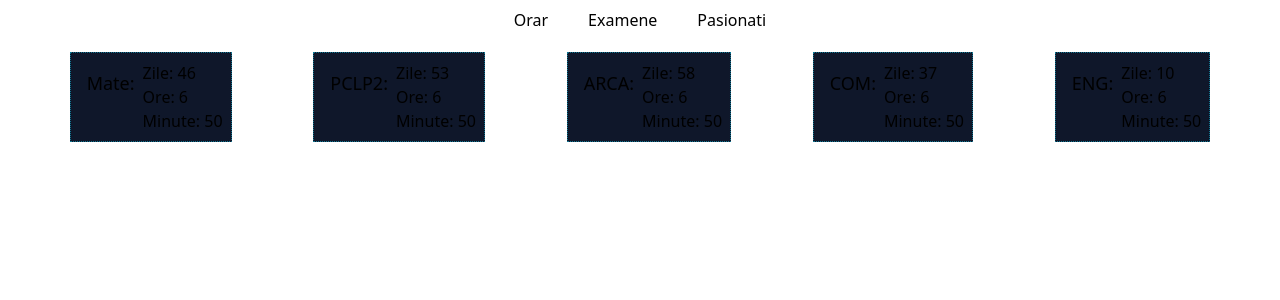
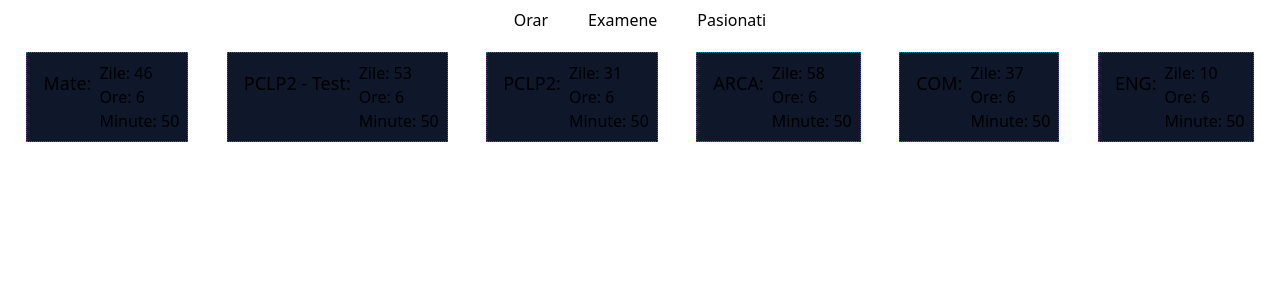
Before and after one commit to 1bsence/usv-pasion-next13.4, a Next.js app: page /examene in a window 1280 px wide. Shown: the top 300 px of the page. Built offline with nearby package versions, Linux system fonts and the light colour scheme.

Commit message:
Update page.js

```diff
--- a/src/app/examene/page.js
+++ b/src/app/examene/page.js
@@ -4,6 +4,7 @@ import { ExaCom } from "./ExaCom";
 
 const mate = new Date(2023, 6, 22);
 const pclp2 = new Date(2023, 6, 29);
+const pclp2_test2 = new Date(2023, 6, 7);
 const arca = new Date(2023, 7, 3);
 const coomunicare = new Date(2023, 6,13);
 const engleza = new Date(2023, 5,16);
@@ -12,7 +13,9 @@ export default function Examene() {
     <>
       <div className="flex justify-evenly items-center flex-wrap">
         <ExaCom examen={mate} text="Mate" />
-        <ExaCom examen={pclp2} text="PCLP2" />
+        <ExaCom examen={pclp2} text="PCLP2 - Test" />
+
+ <ExaCom examen={pclp2_test2} text="PCLP2" />
         <ExaCom examen={arca} text="ARCA" />
         <ExaCom examen={coomunicare} text="COM" />
         <ExaCom examen={engleza} text="ENG" />
```
